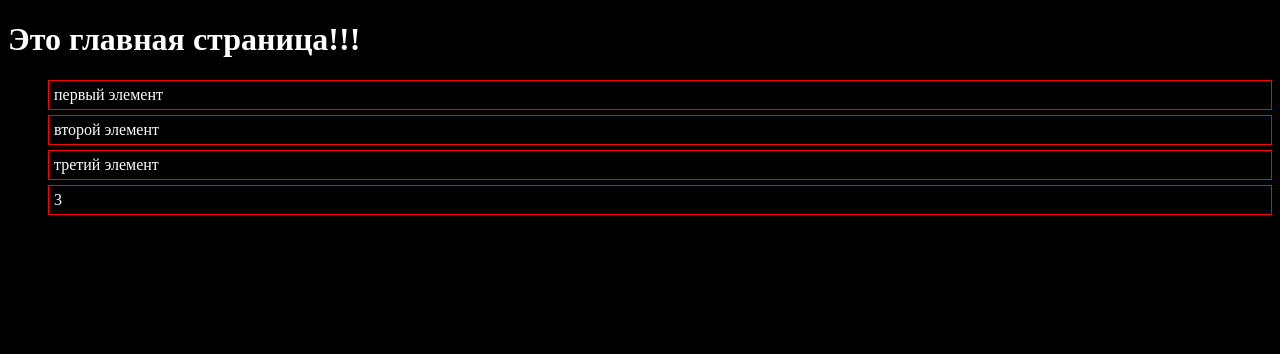
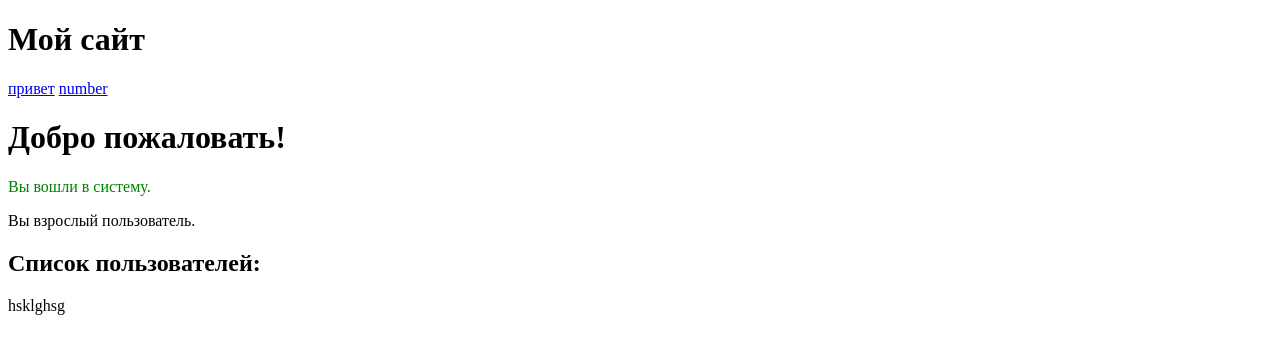
Before and after one commit to fullt1lt/RPO_14-Django_project, a Django app: page / in a window 1280 px wide. Shown: the top 354 px of the page. Run offline with Django 5.2, Linux system fonts and the light colour scheme.

Commit message:
finished lesson

```diff
--- /dev/null
+++ b/my_project/my_app/templates/my_app/base.html
@@ -0,0 +1,23 @@
+<!DOCTYPE html>
+<html lang="en">
+<head>
+    <meta charset="UTF-8">
+    <meta name="viewport" content="width=device-width, initial-scale=1.0">
+    <title>Document</title>
+</head>
+<body>
+    <header>
+        <h1>Мой сайт</h1>
+        <nav>
+            <a href="{% url 'hello_page'%}">привет</a>
+            <a href="{% url 'number_page' num='1'%}">number</a>
+        </nav>
+    </header>
+    <main>
+        {%block content%}
+        {%endblock %}
+
+    </main>
+    <footer>hsklghsg</footer>
+</body>
+</html>
--- a/my_project/my_app/urls.py
+++ b/my_project/my_app/urls.py
@@ -2,8 +2,8 @@ from django.urls import path
 from my_app.views import home, hello, number, hello_slug
 
 urlpatterns = [
-    path("", home),
-    path("hello/<str:name>", hello),
-    path("number/<int:num>", number),
+    path("", home, name="home_page"),
+    path("hello/", hello, name="hello_page"),
+    path("number/<int:num>", number, name="number_page"),
     path("hello/slug/<slug:slug>/", hello_slug, name="hello_by_slug"),
 ]
--- a/my_project/my_app/views.py
+++ b/my_project/my_app/views.py
@@ -4,20 +4,28 @@ from django.http import HttpResponse
 # Create your views here.
 
 def home(request):
-    my_list = ['первый элемент', 'второй элемент', 'третий элемент', "3"]  # Список
+    # names = ["Иван", "Мария", "Алексей"]
+    names = []
+    is_logged_in = True
+    user_age = 25
 
-    return render(request, 'index.html', {
-        'my_list': my_list,
-    })
+    return render(
+        request,
+        "index.html",
+        {
+            "names": names,
+            "is_logged_in": is_logged_in,
+            "user_age": user_age,
+        },
+    )
 
-def hello(request, name):
-    return HttpResponse(f"Привет, {name}")
+def hello(request):
+    return render(request, "hello.html")
 
 
 def number(request, num):
     return HttpResponse(f"{num * 2}")
 
 
-
 def hello_slug(request, slug):  # <-- добавляем новый маршрут
     return HttpResponse(f"Привет, {slug}!")
--- /dev/null
+++ b/my_project/templates/hello.html
@@ -0,0 +1,4 @@
+{% extends "my_app/base.html" %}
+{%block content%}
+j;lsjgjsgl;js;ljg;lsjlgjsjg;ljslgjs
+{%endblock %}
--- a/my_project/templates/index.html
+++ b/my_project/templates/index.html
@@ -1,32 +1,26 @@
-<!DOCTYPE html>
-<html lang="en">
-<head>
-    <meta charset="UTF-8">
-    <meta name="viewport" content="width=device-width, initial-scale=1.0">
-    <title>Document</title>
-</head>
-<style>
-    div {
-        border: 2px solid red;
-    }
-    body {
-        background-color: rgb(0, 0, 0);
-        color: white;
-    }
-    li {
-        list-style: none;
-        border: 1px solid red;
-        padding: 5px;
-        margin-top: 5px;
-    }
-</style>
-<body>
-    <h1>Это главная страница!!!</h1>
-    <ul>
-        {% for item in my_list %}
-            <li>{{item}}</li>
-        {% endfor %}
-    </ul>
+{% extends "my_app/base.html" %}
 
-</body>
-</html>
+{%block content%}
+<h1>Добро пожаловать!</h1>
+
+{% if is_logged_in %}
+  <p style="color: green;">Вы вошли в систему.</p>
+{% else %}
+  <p style="color: red;">Пожалуйста, авторизуйтесь.</p>
+{% endif %}
+
+{% if user_age < 18 %}
+  <p>Вам нет 18 лет.</p>
+{% elif user_age < 60 %}
+  <p>Вы взрослый пользователь.</p>
+{% else %}
+  <p>Вы пожилой пользователь.</p>
+{% endif %}
+
+<h2>Список пользователей:</h2>
+<ul>
+  {% for name in names %}
+    <li>{{ name }}</li>
+  {% endfor %}
+</ul>
+{%endblock %}
```
